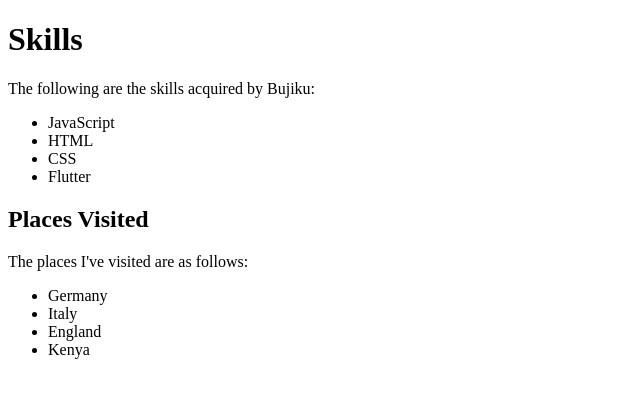
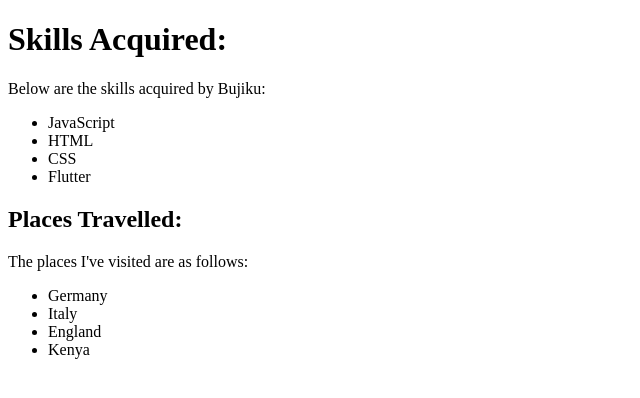
Before and after one commit to emmanuelbujiku/practice, a plain HTML site: page index.html in a window 1280 px wide. Shown: the whole page, without its empty margins (0-640 px from the left). Drawn offline with Linux system fonts and the light colour scheme.

Commit message:
third commit

```diff
--- a/index.html
+++ b/index.html
@@ -7,8 +7,8 @@
     <title>BUjiku's Site</title>
 </head>
 <body>
-    <h1>Skills</h1>
-    <p>The following are the skills acquired by Bujiku:</p>
+    <h1>Skills Acquired:</h1>
+    <p>Below are the skills acquired by Bujiku:</p>
     <ul>
         <li>JavaScript</li>
         <li>HTML</li>
@@ -16,7 +16,7 @@
         <li>Flutter</li>
     </ul>
 
-    <h2>Places Visited</h2>
+    <h2>Places Travelled:</h2>
     <p>The places I've visited are as follows:</p>
     <ul>
         <li>Germany</li>
```
